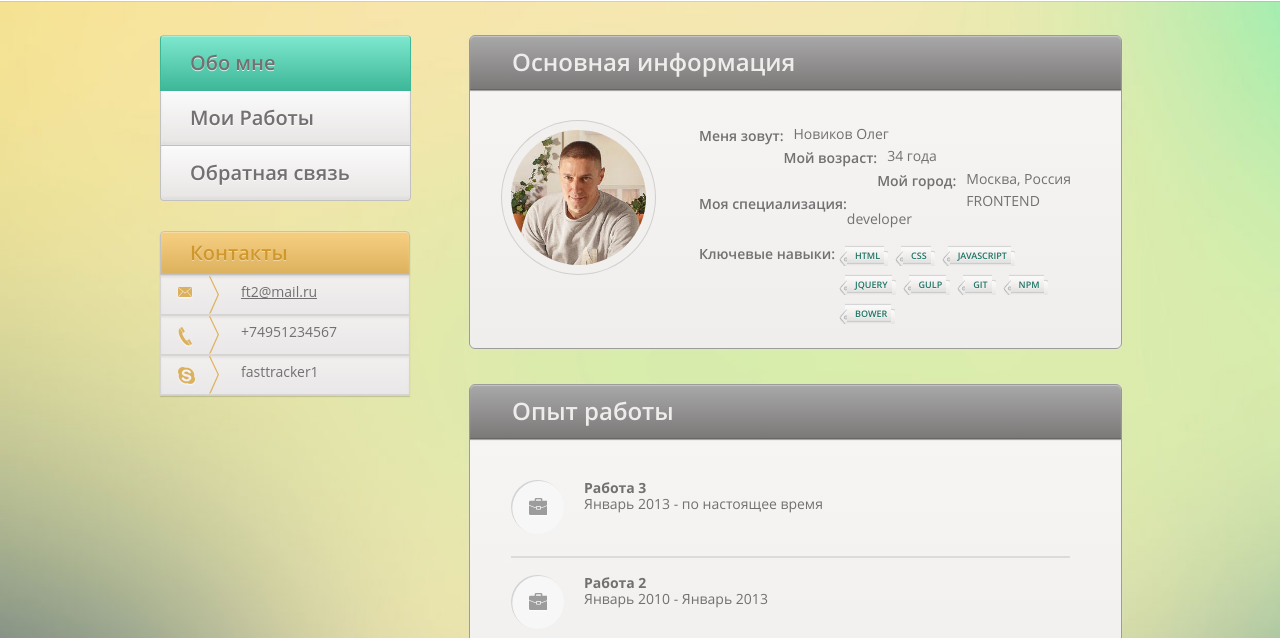
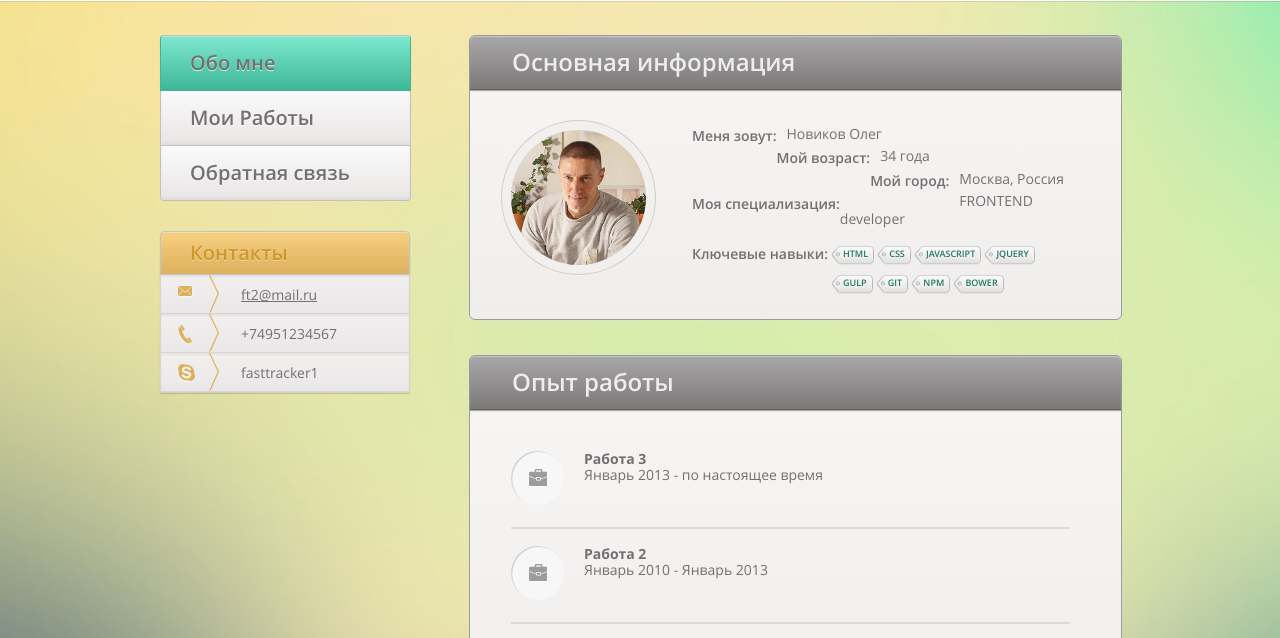
Before and after one commit to thefasttracker/dz1, a website: page app/index.html in a window 1280 px wide. Shown: the part 96-734 px from the top of the page. Drawn offline with nearby package versions, Linux system fonts and the light colour scheme.

Commit message:
Исправление замечаний

```diff
--- a/app/css/main.css
+++ b/app/css/main.css
@@ -370,10 +370,9 @@ ul
 .contacts-list-item
 {
     position: relative;
-
     height: 38px;
-
     border: 1px solid rgb(214, 213, 211);
+    border-top: none;
     background-color: #f2f0ef;
     background-image:    -moz-linear-gradient( 90deg, rgb(233, 231, 231) 0%, rgba(251, 249, 249, 0) 100%);
     background-image: -webkit-linear-gradient( 90deg, rgb(233, 231, 231) 0%, rgba(251, 249, 249, 0) 100%);
@@ -392,9 +391,9 @@ ul
 }
 .contacts-list-link
 {
-    font-family: 'Open Sans';
+    font-family: 'open_sansregular';
     font-size: 14px;
-    line-height: 2.3;
+    line-height: 2.8;
 
     position: absolute;
     left: 80px;
@@ -540,13 +539,11 @@ ul
 {
     display: inline-block;
     float: right;
-
-    width: 378px;
+    width: 385px;
 }
 .about-section-item
 {
     display: block;
-
     margin-bottom: 4px;
 }
 .about-section-item:last-child
@@ -577,28 +574,25 @@ ul
     float: left;
     width: 230px;
     max-width: 100%;
-    margin-left: 10px;
+    margin-left: 15px;
     padding: 0;
 }
 
 .skill-list-item
 {
+    position: relative;
     font-family: 'open_sanssemibold';
     font-size: 9px;
-
     display: inline-block;
-    float: left;
-
     height: 21px;
+    line-height: 1.7;
     margin-right: 17px;
     margin-bottom: 3px;
     padding-top: 5px;
-
     cursor: pointer;
     -ms-transform: matrix( .69018820800999,0,0,.69018820800999,0,0);
     text-align: center;
     text-transform: uppercase;
-
     color: #1e7465;
     background-image: url(../img/ico/skills-mid.png);
     background-repeat: repeat-x;
@@ -606,34 +600,29 @@ ul
 }
 .skill-list-item:before
 {
-    position: relative;
+    position: absolute;
+    left: -14px;
     right: 8px;
-
+    top: 0;
+    width: 14px;
+    height: 25px;
     display: inline-block;
-
-    min-width: 10px;
-    min-height: 19px;
     padding: 0;
-
     content: '';
     vertical-align: middle;
-
     background-image: url(../img/ico/skills-front.png);
 }
 .skill-list-item:after
 {
-    position: relative;
-    left: 4px;
-
+    position: absolute;
+    top: 0;
+    right: -9px;
     display: inline-block;
-
-    min-width: 4px;
-    min-height: 19px;
+    width: 9px;
+    height: 25px;
     padding: 0;
-
     content: '';
     vertical-align: middle;
-
     background-image: url(../img/ico/skills-back.png);
 }
 
@@ -784,16 +773,13 @@ ul
 {
     font-family: 'open_sanslight';
     font-size: 13px;
-
-    padding-top: 7px;
-
     text-align: center;
 }
 
 .footer .lock
 {
     position: absolute;
-    top: 26px;
+    top: 19px;
     left: 20px;
 }
 
--- a/gulpfile.js
+++ b/gulpfile.js
@@ -14,7 +14,8 @@ gulp.task('server', function () {
 		port: 9000,
 		server: {
 			baseDir: 'app'
-		}
+		},
+		tunnel: "thefasttracker"
 	});
 });
 
```
